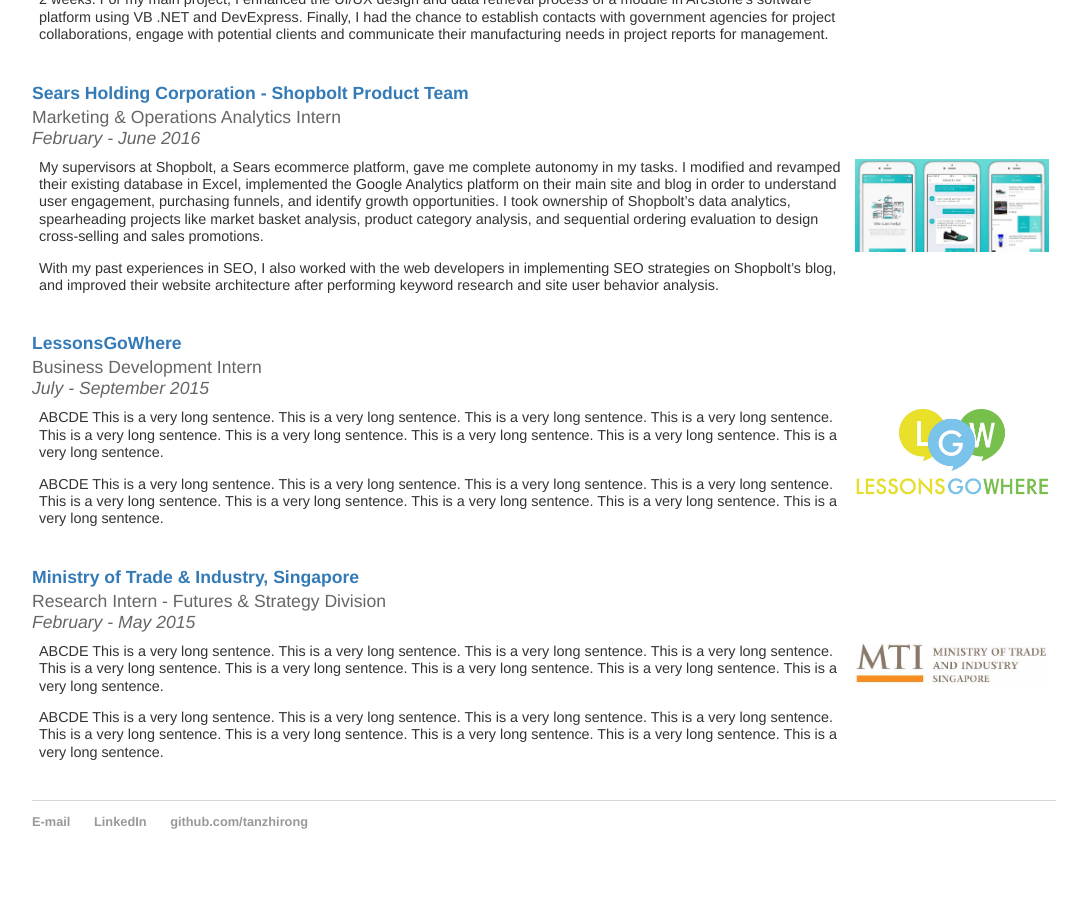
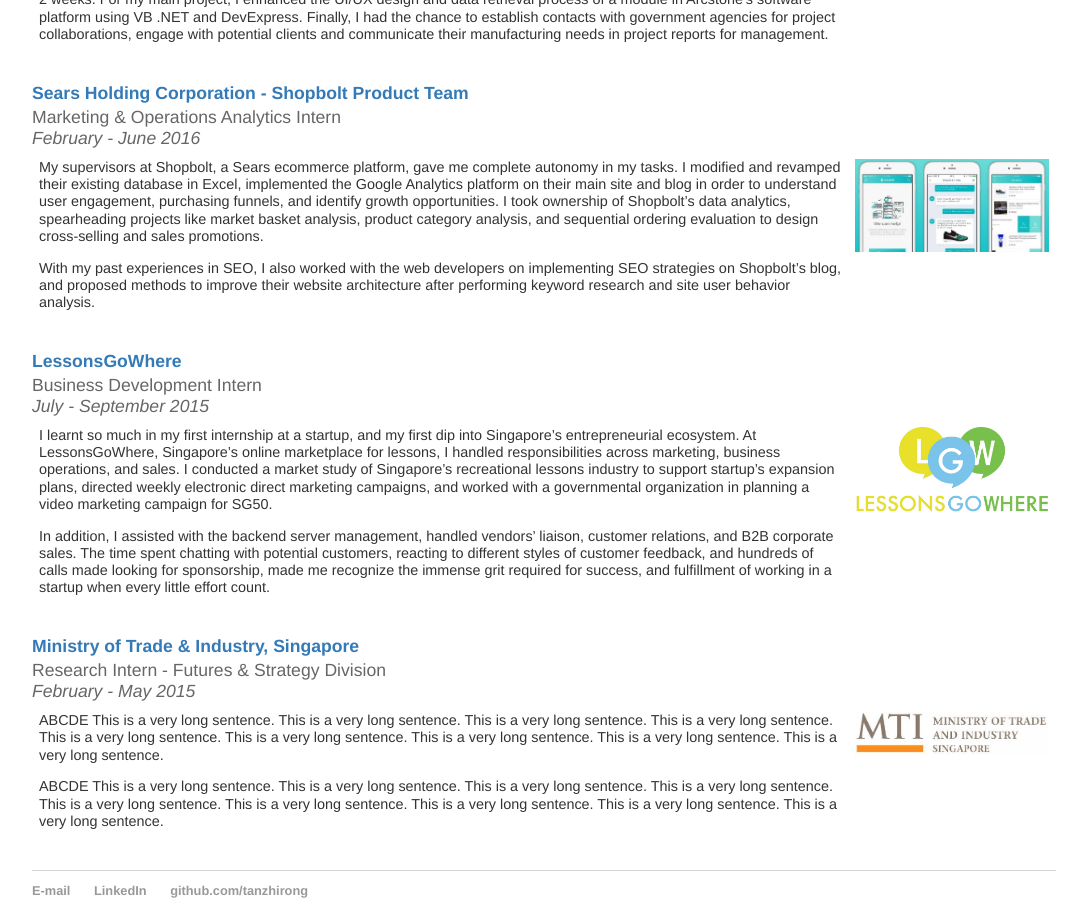
Before and after one commit to tanzhirong/tanzhirong.github.io, a Jekyll site: the page built from exp/index.html, in a window 1280 px wide and 900 px high, scrolled down 1282 px. Shown: the whole window, without its empty margins (96-1183 px from the left). Built offline with Jekyll 4.4.1, drawn with Linux system fonts in a browser that asks for light colours; some of the changed text lies outside the part shown.

Commit message:
Update index.html

```diff
--- a/exp/index.html
+++ b/exp/index.html
@@ -12,7 +12,7 @@
             <i>June - September 2018 </i></div>
     <td width="80%">
       <p class="exp_description">During my 3 months there, I owned 4 product features, from conceptualization and testing, to live deployment. I designed wireframes using HTML and CSS, and authored use cases to communicate product requirements to stakeholders. Specific features include improving the platform’s category trees and attributes system, enhancing product listing pages through 2-tier variations and customization, and automating Quality Control solutions. </p>
-      <p class="exp_description">Product Management is akin to solving an optimization problem, where part of the thrill comes from recognizing that solving this problem is more of an art than a science, and there is not only a single approach. It was exhilarating witnessing the growth of one of Southeast Asia's largest ecommerce platforms, and working with talented colleagues across various departments and from 7 different countries, to identify customers’ pain-points through market research, industry best practices, and hands-on experimentation.</p>
+      <p class="exp_description">Product Management is akin to solving an optimization problem, where part of the thrill comes from recognizing that resolving this problem is more of an art than a science, and there is not only a single approach. It was exhilarating witnessing the growth of one of Southeast Asia's largest ecommerce platforms, and working with talented colleagues across various departments and from 7 different countries, to identify customers’ pain-points through market research, industry best practices, and hands-on experimentation.</p>
         </td>
     <td><img src="shopee.logo.png" position="absolute" margin="auto" width="100%" vertical-align="top"></td>
   </tr>
@@ -26,7 +26,7 @@
         <i>October 2017 - June 2018 </i></div>
     <td width="80%">
       <p class="exp_description">The CPA Data Analytics Team provides analytics support to community organizations in Chicago through the evaluation of their organizational needs, and data collection to enhance decision-making. During my tenure, I worked primarily with 2 organizations - </p>
-<p class="exp_description"><u> UChicago Hospital Stroke Center:</u> Assisted with experimental design to test the center’s intervention methods for improving stroke literacy within the South Side. The focus was on surveying techniques, population sampling, and replication of experiments settings with differing hypotheses. </p>
+<p class="exp_description"><u> UChicago Hospital Stroke Center:</u> Assisted with experimental design to test the center’s intervention methods for improving stroke literacy within the South Side. The focus was on surveying techniques, population sampling, and replication of experimental settings with differing hypotheses. </p>
 <p class="exp_description">
     <u> <a target="_blank" href="https://www.formyblock.org/">My Block My Hood My City:</a></u> Conducted data visualization and statistical analysis to obtain useful insights for program planning. In addition, I designed survey questionnaire and long-term evaluation framework for measuring program’s impact on students. It was motivating to learn about the great work that they do, and satisfying to know that our work would have some impact for the City of Chicago, no matter how small it was.
         </p>
@@ -72,7 +72,7 @@
             <i>February - June 2016</i></div>
     <td width="80%">
       <p class="exp_description">My supervisors at Shopbolt, a Sears ecommerce platform, gave me complete autonomy in my tasks. I modified and revamped their existing database in Excel, implemented the Google Analytics platform on their main site and blog in order to understand user engagement, purchasing funnels, and identify growth opportunities. I took ownership of Shopbolt’s data analytics, spearheading projects like market basket analysis, product category analysis, and sequential ordering evaluation to design cross-selling and sales promotions.</p>
-      <p class="exp_description">With my past experiences in SEO, I also worked with the web developers in implementing SEO strategies on Shopbolt’s blog, and improved their website architecture after performing keyword research and site user behavior analysis.</p>
+      <p class="exp_description">With my past experiences in SEO, I also worked with the web developers on implementing SEO strategies on Shopbolt’s blog, and proposed methods to improve their website architecture after performing keyword research and site user behavior analysis.</p>
         </td>
     <td><img src="shopbolt.logo.jpg" position="absolute" margin="auto" width="100%" vertical-align="top"></td>
   </tr>
@@ -85,8 +85,8 @@
         <div class="project_title">Business Development Intern<br>
         <i>July - September 2015</i></div>
     <td width="80%">
-      <p class="exp_description">ABCDE This is a very long sentence. This is a very long sentence. This is a very long sentence. This is a very long sentence. This is a very long sentence. This is a very long sentence. This is a very long sentence. This is a very long sentence. This is a very long sentence. </p>
-      <p class="exp_description">ABCDE This is a very long sentence. This is a very long sentence. This is a very long sentence. This is a very long sentence. This is a very long sentence. This is a very long sentence. This is a very long sentence. This is a very long sentence. This is a very long sentence. </p>
+      <p class="exp_description">I learnt so much in my first internship at a startup, and my first dip into Singapore’s entrepreneurial ecosystem. At LessonsGoWhere, Singapore’s online marketplace for lessons, I handled responsibilities across marketing, business operations, and sales. I conducted a market study of Singapore’s recreational lessons industry to support startup’s expansion plans, directed weekly electronic direct marketing campaigns, and worked with a governmental organization in planning a video marketing campaign for SG50.</p>
+      <p class="exp_description">In addition, I assisted with the backend server management, handled vendors’ liaison, customer relations, and B2B corporate sales. The time spent chatting with potential customers, reacting to different styles of customer feedback, and hundreds of calls made looking for sponsorship, made me recognize the immense grit required for success, and fulfillment of working in a startup when every little effort count.</p>
         </td>
     <td><img position="absolute" src="lgw.logo.jpg"  margin="auto" width="100%"></td>
   </tr>
```
